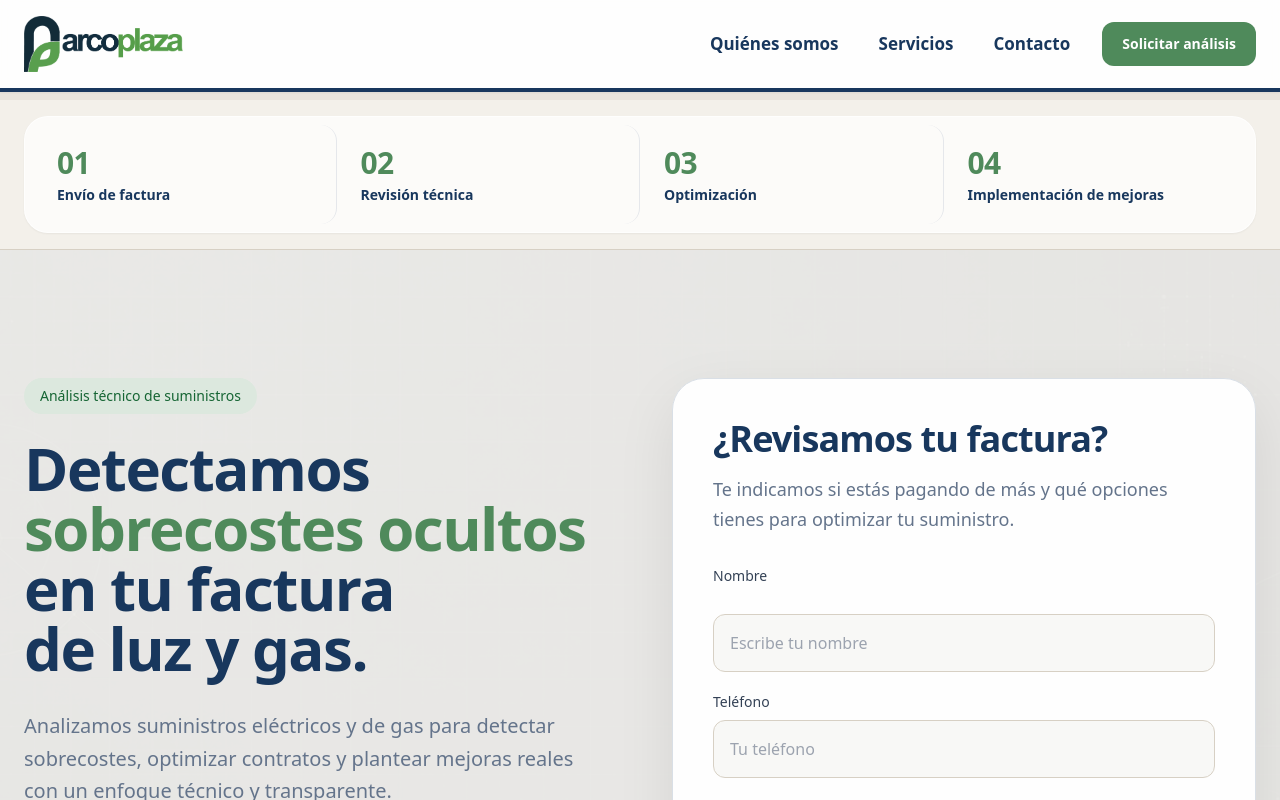
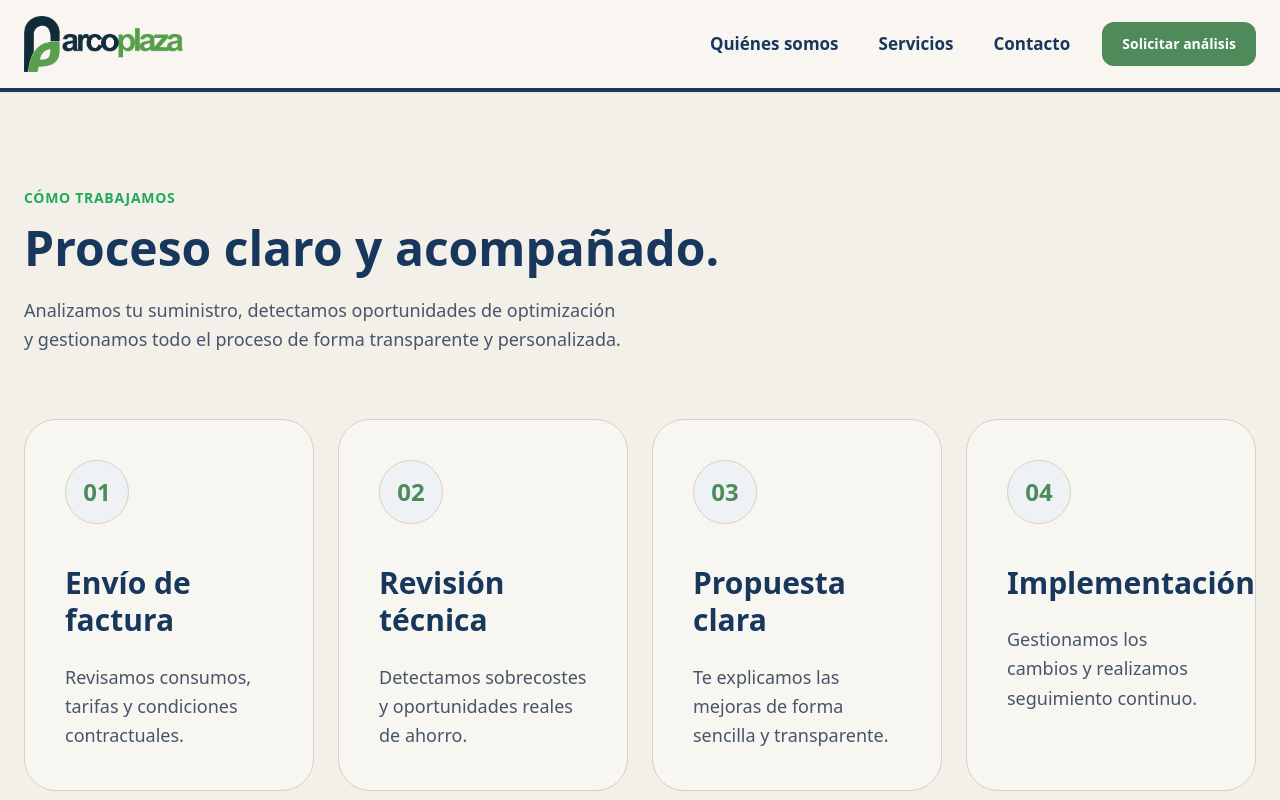
Before and after one commit to albatrosh-jpeg/arcoplaza-web, a React (Vite) app: page / in a window 1280 px wide. Shown: the top 800 px of the page. Built offline with nearby package versions, Linux system fonts and the light colour scheme.

Commit message:
Add premium process section and refine layout

```diff
--- a/src/App.jsx
+++ b/src/App.jsx
@@ -225,7 +225,7 @@ const services = [
   return (
     <div className="min-h-screen bg-[#e8e4dc] text-corporate font-sans">
       {/* NAVBAR */}
-    <header className="sticky top-0 z-50 backdrop-blur bg-[#ffffff]/95 border-b-4 border-corporate shadow-sm">
+    <header className="sticky top-0 z-50 backdrop-blur bg-[#faf7f2]/95 border-b-4 border-corporate shadow-sm">
   <div className="max-w-7xl mx-auto px-6 py-4 flex items-center">
 
     <div className="flex items-center">
@@ -257,33 +257,70 @@ const services = [
 
   </div>
 </header>
+{/* PROCESO */}
 <section className="bg-[#f3f0ea] border-b border-[#d7d0c4]">
 
-  <div className="max-w-7xl mx-auto px-6 py-4 mt-2">
+  <div className="max-w-7xl mx-auto px-6 py-24">
 
-    <div className="grid grid-cols-2 lg:grid-cols-4 bg-white/70 backdrop-blur-sm border border-white/70 rounded-3xl p-2 shadow-sm">
+    <div className="text-left mb-16">
+
+      <div className="text-[#1faa59] font-semibold uppercase tracking-wider text-sm mb-4">
+        Cómo trabajamos
+      </div>
+
+      <h2 className="text-4xl lg:text-5xl font-black text-corporate leading-tight mb-6">
+        Proceso claro y acompañado.
+      </h2>
+
+      <p className="text-slate-600 text-lg leading-relaxed">
+  Analizamos tu suministro, detectamos oportunidades de optimización
+  <br />
+  y gestionamos todo el proceso de forma transparente y personalizada.
+</p>
+
+    </div>
+
+    <div className="grid md:grid-cols-2 lg:grid-cols-4 gap-6">
 
       {[
-        'Envío de factura' ,
-        'Revisión técnica',
-        'Optimización',
-        'Implementación de mejoras'
-      ].map((step, index) => (
+        {
+          number: '01',
+          title: 'Envío de factura',
+          text: 'Revisamos consumos, tarifas y condiciones contractuales.'
+        },
+        {
+          number: '02',
+          title: 'Revisión técnica',
+          text: 'Detectamos sobrecostes y oportunidades reales de ahorro.'
+        },
+        {
+          number: '03',
+          title: 'Propuesta clara',
+          text: 'Te explicamos las mejoras de forma sencilla y transparente.'
+        },
+        {
+          number: '04',
+          title: 'Implementación',
+          text: 'Gestionamos los cambios y realizamos seguimiento continuo.'
+        }
+      ].map((item) => (
 
         <div
-          key={step}
-          className={`group rounded-2xl px-6 py-5 hover:bg-[#f6f6f3] transition-all duration-300 ${
-  index !== 3 ? 'lg:border-r border-[#e5e7eb]' : ''
-}`}
+          key={item.number}
+          className="bg-[#f8f6f1] border border-[#d7d0c4] rounded-[32px] p-10 min-h-[340px] flex flex-col hover:border-corporateGreen transition-all duration-300"
         >
 
-          <div className="text-corporateGreen text-3xl tracking-tight font-black mb-1">
-            0{index + 1}
+          <div className="w-16 h-16 rounded-full bg-[#eef2f5] border border-[#d7d0c4] flex items-center justify-center text-2xl font-black text-corporateGreen mb-10">
+            {item.number}
           </div>
 
-          <div className="text-sm font-semibold text-corporate leading-snug">
-            {step}
-          </div>
+          <h3 className="text-3xl font-black text-corporate leading-tight mb-6">
+            {item.title}
+          </h3>
+
+          <p className="text-slate-600 leading-relaxed text-lg">
+            {item.text}
+          </p>
 
         </div>
 
@@ -354,7 +391,7 @@ const services = [
         </a>
 
         <a
-          href="#formulario"
+          href="#quienes"
           className="border border-slate-300 hover:border-slate-500 bg-white/50 backdrop-blur transition-colors px-7 py-4 rounded-xl font-semibold text-center"
         >
           Cómo trabajamos
@@ -367,7 +404,7 @@ const services = [
     {/* FORMULARIO */}
     <div
       id="formulario"
-      className="bg-white/95 backdrop-blur-xl rounded-[32px] border border-[#d9dfe6] p-8 lg:p-10 shadow-[0_20px_60px_rgba(0,0,0,0.08)]"
+      className="scroll-mt-32 bg-white/95 backdrop-blur-xl rounded-[32px] border border-[#d9dfe6] p-8 lg:p-10 shadow-[0_20px_60px_rgba(0,0,0,0.08)]"
     >
 
       <div className="mb-8">
```
